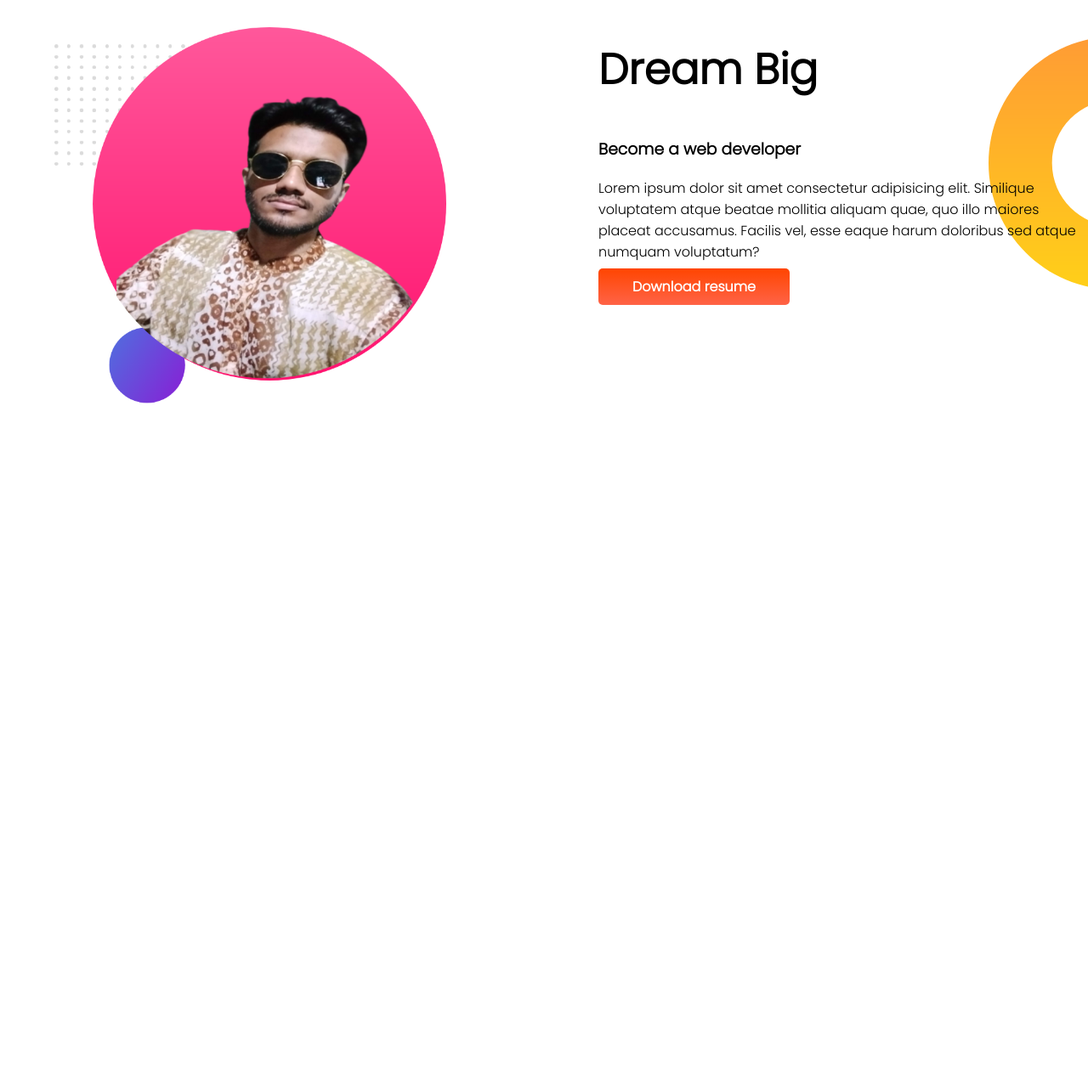
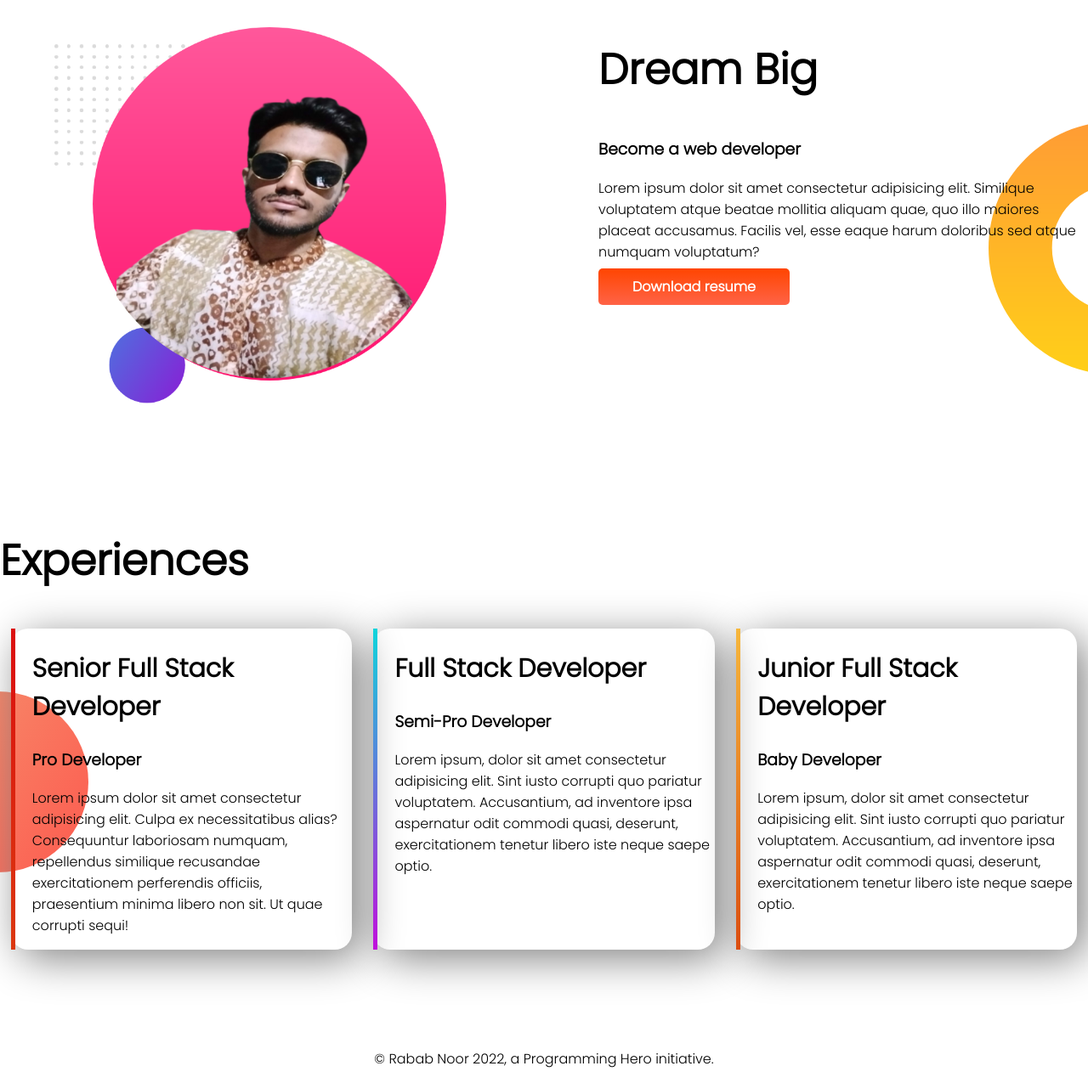
Before and after one commit to devrabab/myportfolio, a plain HTML site: page index.html in a window 1280 px wide. Shown: the part 635-1910 px from the top of the page at 85% size. Before the commit the page ends 1117 px from the top, so only its background shows below. Drawn offline with Linux system fonts and the light colour scheme.

Commit message:
added third section

```diff
--- a/index.html
+++ b/index.html
@@ -11,7 +11,7 @@
     <link href="https://fonts.googleapis.com/css2?family=Poppins:wght@300&display=swap" rel="stylesheet">
 </head>
 <body>
-    <section class="top-banner">
+    <section class="top-banner flex-container">
         <div class="half-width">
             <h1>Welcome To</h1>
         <h1><span class="orange-color">Rabab Noor</span> <br> World!</h1>
@@ -23,7 +23,7 @@
             <img src="images/my-bg.png" alt="">
         </div>
     </section>
-    <section class="second-banner">
+    <section class="second-banner flex-container">
         <div class="half-width">
             <img src="images/my-bg2.png" alt="">
         </div>
@@ -34,5 +34,30 @@
             <a class="link-button" href="https://www.linkedin.com/in/rabab-n-248660211/" target="_blank">Download resume</a>
         </div>
     </section>
+    <section class="third-banner">
+        <h1>Experiences</h1>
+        <div class="flex-container" >
+            <div id="pro-dev" class="third-width">
+                <h2>Senior Full Stack Developer</h2>
+                <h3>Pro Developer </h3>
+                <p>Lorem ipsum dolor sit amet consectetur adipisicing elit. Culpa ex necessitatibus alias? Consequuntur laboriosam numquam, repellendus similique recusandae exercitationem perferendis officiis, praesentium minima libero non sit. Ut quae corrupti sequi!</p>
+            </div>
+            <div id="semi-dev" class="third-width">
+                <h2>Full Stack Developer</h2>
+                <h3>Semi-Pro Developer</h3>
+                <p>Lorem ipsum, dolor sit amet consectetur adipisicing elit. Sint iusto corrupti quo pariatur voluptatem. Accusantium, ad inventore ipsa aspernatur odit commodi quasi, deserunt, exercitationem tenetur libero iste neque saepe optio.</p>
+            </div>
+            <div id="baby-dev" class="third-width">
+                <h2>Junior Full Stack Developer</h2>
+                <h3>Baby Developer</h3>
+                <p>Lorem ipsum, dolor sit amet consectetur adipisicing elit. Sint iusto corrupti quo pariatur voluptatem. Accusantium, ad inventore ipsa aspernatur odit commodi quasi, deserunt, exercitationem tenetur libero iste neque saepe optio.</p>
+            </div>
+        </div>
+    </section>
+    <footer>
+        <p>
+            © Rabab Noor 2022, a Programming Hero initiative.
+        </p>
+    </footer>
 </body>
 </html>
--- a/style.css
+++ b/style.css
@@ -5,15 +5,25 @@ body {
 h1 {
   font-size: 50px;
 }
+h2 {
+  font-size: 30px;
+}
 .orange-color {
   color: orangered;
 }
-section {
+.flex-container {
   display: flex;
 }
 .half-width {
   width: 50%;
   padding-left: 5%;
+}
+.third-width {
+  width: 50%;
+  margin-left: 1%;
+  margin-right: 1%;
+  padding-left: 20px;
+  box-shadow: 10px 10px 50px grey;
 }
 .half-width img {
   width: 80%;
@@ -30,10 +40,38 @@ section {
 .top-banner {
   background-image: url(images/top-banner.png);
   background-repeat: no-repeat;
+  padding-bottom: 100px;
 }
 .second-banner {
-  padding-top: 100px;
   background-image: url(images/dream-bg.png);
   background-repeat: no-repeat;
   background-position: right;
+  padding-bottom: 100px;
 }
+.third-banner {
+  padding-bottom: 100px;
+  background-image: url(images/exp-bg.png);
+  background-position: left;
+  background-repeat: no-repeat;
+}
+footer p {
+  text-align: center;
+}
+#baby-dev {
+  border-image: linear-gradient(#f6b73c, #db4d0f);
+  border-image-slice: 1;
+  border-radius: 20px;
+  border-left: 5px solid;
+}
+#semi-dev {
+  border-image: linear-gradient(#0fd5db, #c00fdb);
+  border-image-slice: 1;
+  border-radius: 20px;
+  border-left: 5px solid;
+}
+#pro-dev {
+  border-image: linear-gradient(#db0f0f, #db380f);
+  border-image-slice: 1;
+  border-radius: 20px;
+  border-left: 5px solid;
+}
```
